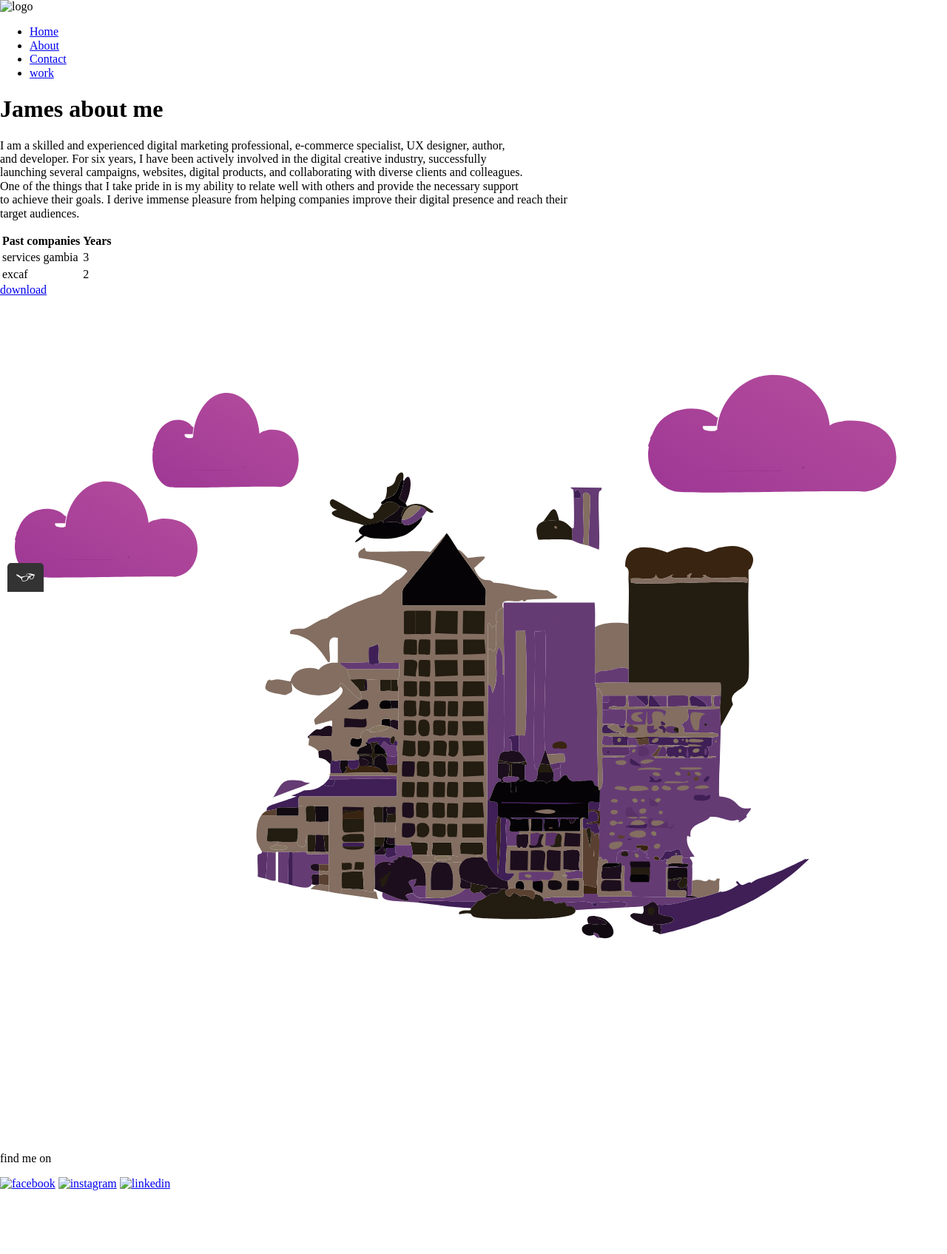
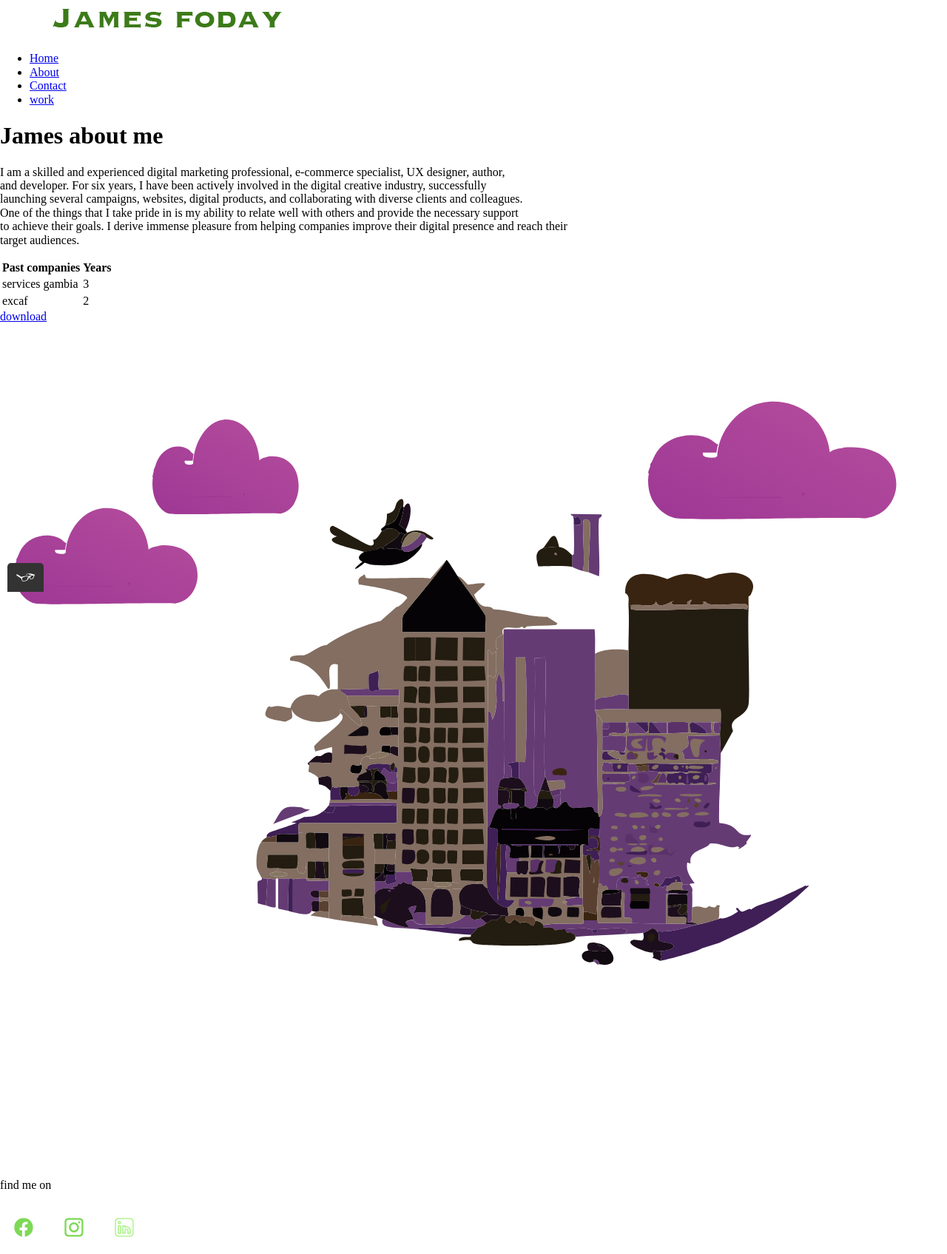
Before and after one commit to jamesfoday/portfolio-website, a plain HTML site: page about.html in a window 1280 px wide. Shown: the whole page at 74% size. Before the commit the page ends 1609 px from the top, so only its background shows below. Drawn offline with nearby package versions, Linux system fonts and the light colour scheme; files that its build step writes are made by us from their sources; the site is published under a folder, as on GitHub Pages, so addresses that start at the root find nothing; files whose address does not match are found by name.

Commit message:
links updated

```diff
--- a/about.html
+++ b/about.html
@@ -4,7 +4,7 @@
 <head>
   <meta charset="UTF-8">
   <meta name="viewport" content="width=device-width, initial-scale=1.0">
-  <link rel="icon" href="/icons/favicon.svg">
+  <link rel="icon" href="icons/favicon.svg">
   <title>about me</title>
   <link rel="stylesheet" href="https://cdnjs.cloudflare.com/ajax/libs/normalize/8.0.1/normalize.min.css"
     integrity="sha512-NhSC1YmyruXifcj/KFRWoC561YpHpc5Jtzgvbuzx5VozKpWvQ+4nXhPdFgmx8xqexRcpAglTj9sIBWINXa8x5w=="
@@ -15,7 +15,7 @@
 
 <body>
   <header class="page-header">
-    <img src="/img/logo.png" alt="logo" class="page-header__item">
+    <img src="img/logo.png" alt="logo" class="page-header__item">
     <nav class="main-navigation page-header__item">
       <ul role="menubar" class="navigation-list">
         <li role="presentation">
@@ -28,7 +28,7 @@
           <a href="contact.html" role="menuitem" class="navigation-list__item">Contact</a>
         </li>
         <li role="presentation">
-          <a href="/work.html" role="menuitem" class="navigation-list__item navigation-list__item--active">work</a>
+          <a href="work.html" role="menuitem" class="navigation-list__item navigation-list__item--active">work</a>
         </li>
       </ul>
     </nav>
@@ -989,10 +989,10 @@
       <footer class="page-footer">
         <p>find me on</p>
         <div class="social-media">
-          <a href="https://www.facebook.com/" target="_blank"> <img src="/icons/facebook icon .svg" alt="facebook"></a>
-          <a href="https://www.instagram.com/" target="_blank"> <img src="/icons/instagram icon .svg"
+          <a href="https://www.facebook.com/" target="_blank"> <img src="icons/facebook icon .svg" alt="facebook"></a>
+          <a href="https://www.instagram.com/" target="_blank"> <img src="icons/instagram icon .svg"
               alt="instagram"></a>
-          <a href="https://www.linkedin.com/" target="_blank"> <img src="/icons/linkedin icon .svg" alt="linkedin"></a>
+          <a href="https://www.linkedin.com/" target="_blank"> <img src="icons/linkedin icon .svg" alt="linkedin"></a>
         </div>
 
       </footer>
```
